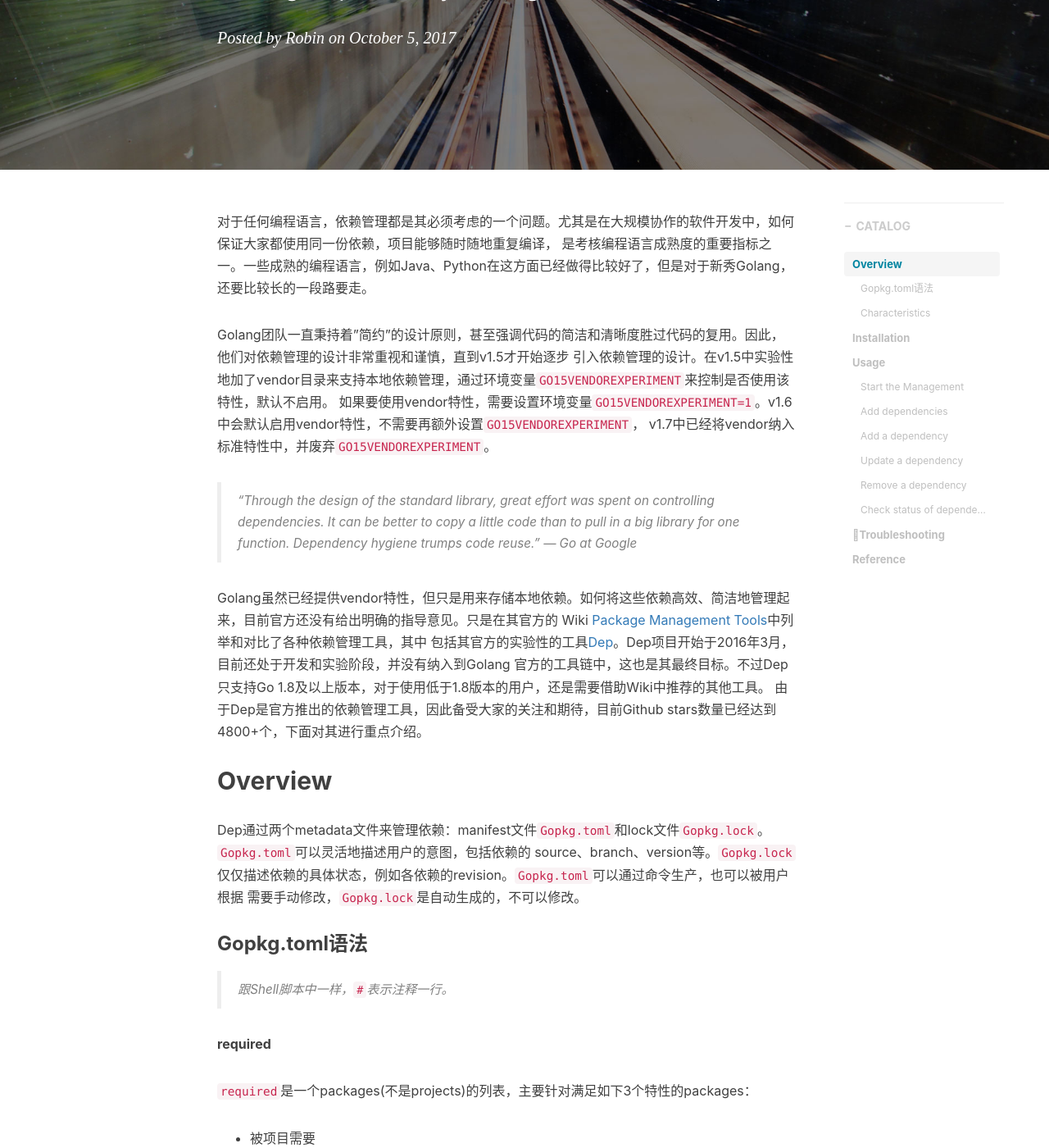
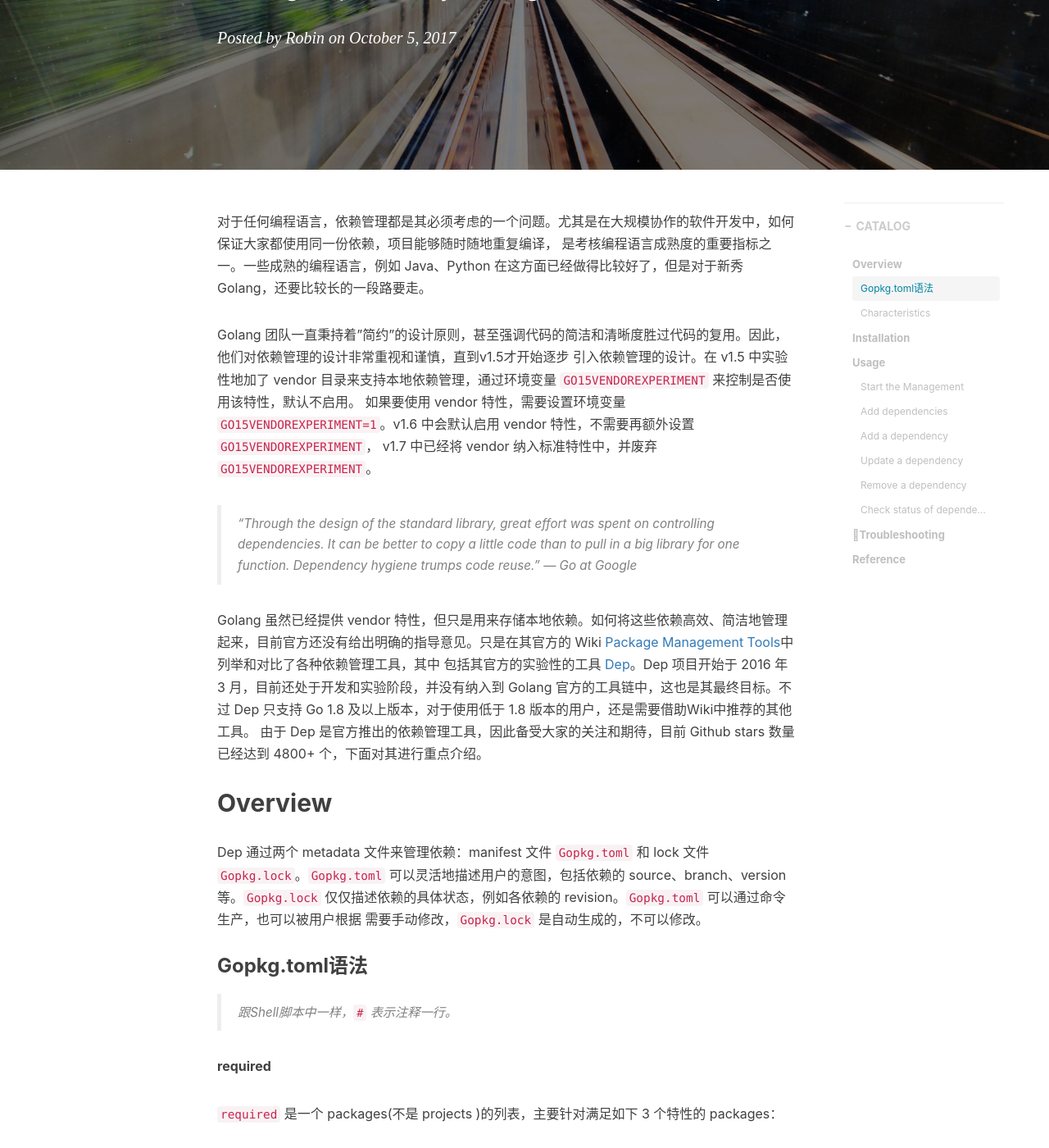
Before and after one commit to supereagle/supereagle.github.io, a Jekyll site: the page built from _posts/2017/2017-10-05-golang-dep.markdown, in a window 1280 px wide and 1400 px high, scrolled down 316 px. Shown: the whole window at 82% size. Built offline with Jekyll 4.4.1, drawn with Linux system fonts in a browser that asks for light colours; nearby versions of some CDN libraries; comment, search, counter and statistics services are not loaded; some of the changed text lies outside the part shown.

````diff
--- a/_posts/2017/2017-10-05-golang-dep.markdown
+++ b/_posts/2017/2017-10-05-golang-dep.markdown
@@ -12,43 +12,43 @@ tags:
 ---
 
 对于任何编程语言，依赖管理都是其必须考虑的一个问题。尤其是在大规模协作的软件开发中，如何保证大家都使用同一份依赖，项目能够随时随地重复编译，
-是考核编程语言成熟度的重要指标之一。一些成熟的编程语言，例如Java、Python在这方面已经做得比较好了，但是对于新秀Golang，还要比较长的一段路要走。
+是考核编程语言成熟度的重要指标之一。一些成熟的编程语言，例如 Java、Python 在这方面已经做得比较好了，但是对于新秀 Golang，还要比较长的一段路要走。
 
-Golang团队一直秉持着"简约"的设计原则，甚至强调代码的简洁和清晰度胜过代码的复用。因此，他们对依赖管理的设计非常重视和谨慎，直到v1.5才开始逐步
-引入依赖管理的设计。在v1.5中实验性地加了vendor目录来支持本地依赖管理，通过环境变量`GO15VENDOREXPERIMENT`来控制是否使用该特性，默认不启用。
-如果要使用vendor特性，需要设置环境变量`GO15VENDOREXPERIMENT=1`。v1.6中会默认启用vendor特性，不需要再额外设置`GO15VENDOREXPERIMENT`，
-v1.7中已经将vendor纳入标准特性中，并废弃`GO15VENDOREXPERIMENT`。
+Golang 团队一直秉持着"简约"的设计原则，甚至强调代码的简洁和清晰度胜过代码的复用。因此，他们对依赖管理的设计非常重视和谨慎，直到v1.5才开始逐步
+引入依赖管理的设计。在 v1.5 中实验性地加了 vendor 目录来支持本地依赖管理，通过环境变量 `GO15VENDOREXPERIMENT` 来控制是否使用该特性，默认不启用。
+如果要使用 vendor 特性，需要设置环境变量 `GO15VENDOREXPERIMENT=1`。v1.6 中会默认启用 vendor 特性，不需要再额外设置 `GO15VENDOREXPERIMENT`，
+v1.7 中已经将 vendor 纳入标准特性中，并废弃 `GO15VENDOREXPERIMENT`。
 
 > "Through the design of the standard library, great effort was spent on controlling dependencies. It can be better to
 > copy a little code than to pull in a big library for one function. Dependency hygiene trumps code reuse."
 > --- Go at Google
 
-Golang虽然已经提供vendor特性，但只是用来存储本地依赖。如何将这些依赖高效、简洁地管理起来，目前官方还没有给出明确的指导意见。只是在其官方的
+Golang 虽然已经提供 vendor 特性，但只是用来存储本地依赖。如何将这些依赖高效、简洁地管理起来，目前官方还没有给出明确的指导意见。只是在其官方的
 Wiki [Package Management Tools](https://github.com/golang/go/wiki/PackageManagementTools)中列举和对比了各种依赖管理工具，其中
-包括其官方的实验性的工具[Dep](https://github.com/golang/dep)。Dep项目开始于2016年3月，目前还处于开发和实验阶段，并没有纳入到Golang
-官方的工具链中，这也是其最终目标。不过Dep只支持Go 1.8及以上版本，对于使用低于1.8版本的用户，还是需要借助Wiki中推荐的其他工具。
-由于Dep是官方推出的依赖管理工具，因此备受大家的关注和期待，目前Github stars数量已经达到4800+个，下面对其进行重点介绍。
+包括其官方的实验性的工具 [Dep](https://github.com/golang/dep)。Dep 项目开始于 2016 年 3 月，目前还处于开发和实验阶段，并没有纳入到 Golang
+ 官方的工具链中，这也是其最终目标。不过 Dep 只支持 Go 1.8 及以上版本，对于使用低于 1.8 版本的用户，还是需要借助Wiki中推荐的其他工具。
+由于 Dep 是官方推出的依赖管理工具，因此备受大家的关注和期待，目前 Github stars 数量已经达到 4800+ 个，下面对其进行重点介绍。
 
 ## Overview
 
-Dep通过两个metadata文件来管理依赖：manifest文件`Gopkg.toml`和lock文件`Gopkg.lock`。`Gopkg.toml`可以灵活地描述用户的意图，包括依赖的
-source、branch、version等。`Gopkg.lock`仅仅描述依赖的具体状态，例如各依赖的revision。`Gopkg.toml`可以通过命令生产，也可以被用户根据
-需要手动修改，`Gopkg.lock`是自动生成的，不可以修改。
+Dep 通过两个 metadata 文件来管理依赖：manifest 文件 `Gopkg.toml` 和 lock 文件 `Gopkg.lock`。`Gopkg.toml` 可以灵活地描述用户的意图，包括依赖的
+source、branch、version 等。`Gopkg.lock` 仅仅描述依赖的具体状态，例如各依赖的 revision。`Gopkg.toml` 可以通过命令生产，也可以被用户根据
+需要手动修改，`Gopkg.lock` 是自动生成的，不可以修改。
 
 ### Gopkg.toml语法
 
-> 跟Shell脚本中一样，`#`表示注释一行。
+> 跟Shell脚本中一样，`#` 表示注释一行。
 
 **required**
 
-`required`是一个packages(不是projects)的列表，主要针对满足如下3个特性的packages：
+`required` 是一个 packages(不是 projects )的列表，主要针对满足如下 3 个特性的 packages：
 * 被项目需要
-* 没有被直接或者传递import
-* 不想被加入到GOPATH中，和/或者想lock它的版本
+* 没有被直接或者传递 import
+* 不想被加入到 GOPATH 中，和 / 或者想 lock 它的版本
 
 **ignored**
 
-`ignored`是一个packages(不是projects)的列表，主要是避免将某些package加入到依赖中。
+`ignored`是一个 packages(不是 projects )的列表，主要是避免将某些 package 加入到依赖中。
 
 **constraint**
 
@@ -115,7 +127,7 @@ go get -u github.com/golang/dep/cmd/dep
 $ dep init
 ```
 
-对于一个项目开始使用Dep进行管理，直接在项目根目录下运行`dep init`。`dep init`会进行如下操作：
+对于一个项目开始使用 Dep 进行管理，直接在项目根目录下运行 `dep init`。`dep init` 会进行如下操作：
 
 1. Look for [existing dependency management files](https://github.com/golang/dep/blob/master/docs/FAQ.md#what-external-tools-are-supported) to convert
 1. Check if your dependencies use dep
````
Also changed, not shown: other parts of _posts/2017/2017-10-05-golang-dep.markdown (+21 -8 lines).
